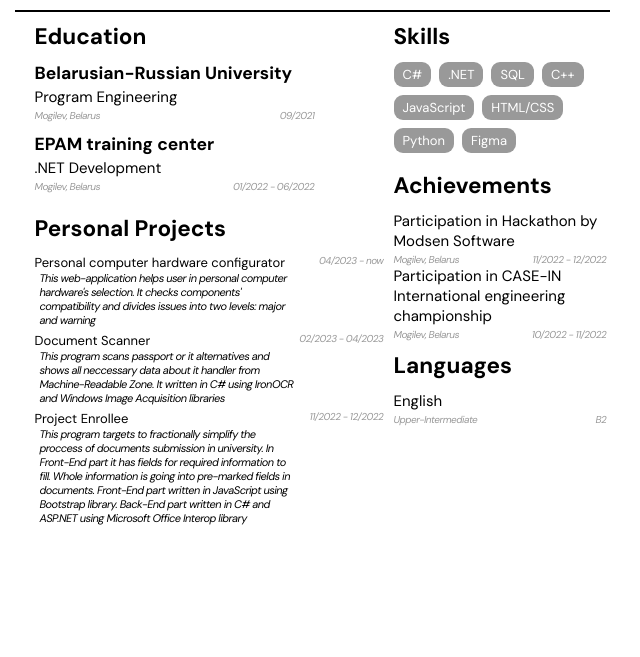
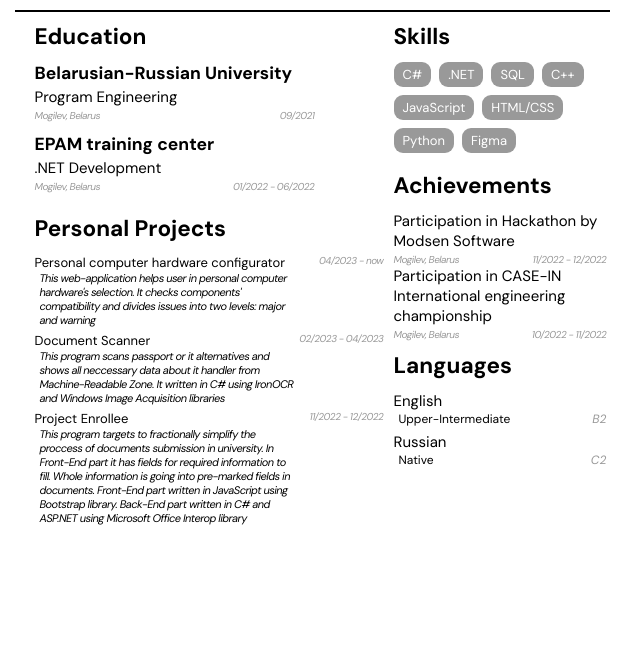
Before and after one commit to Gh0stF1ghter/HTML_CSS_CV, a plain HTML site: page index.html in a window 1280 px wide. Shown: the part 186-843 px from the top of the page, without its empty margins (328-968 px from the left). Drawn offline with Linux system fonts and the light colour scheme.

Commit message:
feat: Add Languages

```diff
--- a/css/style.css
+++ b/css/style.css
@@ -225,3 +225,19 @@ footer{
     margin-right: 8px;
     flex-shrink: 0;
 }
+
+.Language{
+    flex-direction: row;
+    margin-bottom: 5px;
+}
+
+.Language div{
+    font-size: 12px;
+    margin-left: 5px;
+}
+
+.Language .Simple{
+    margin-left: auto;
+    font-style: italic;
+    color: #999;
+}
--- a/index.html
+++ b/index.html
@@ -136,10 +136,17 @@
             <h2>Languages</h2>
             <div>
                 English
-                <div class="Additional">
+                <div class="Language">
                     <div>Upper-Intermediate</div>
-                    <div class="Date">B2</div>
+                    <div class="Simple">B2</div>
             </div>
+            <div>
+                Russian
+                <div class="Language">
+                    <div>Native</div>
+                    <div class="Simple">C2</div>
+            </div>
+
         </section>
     </div>
 </main>
```
